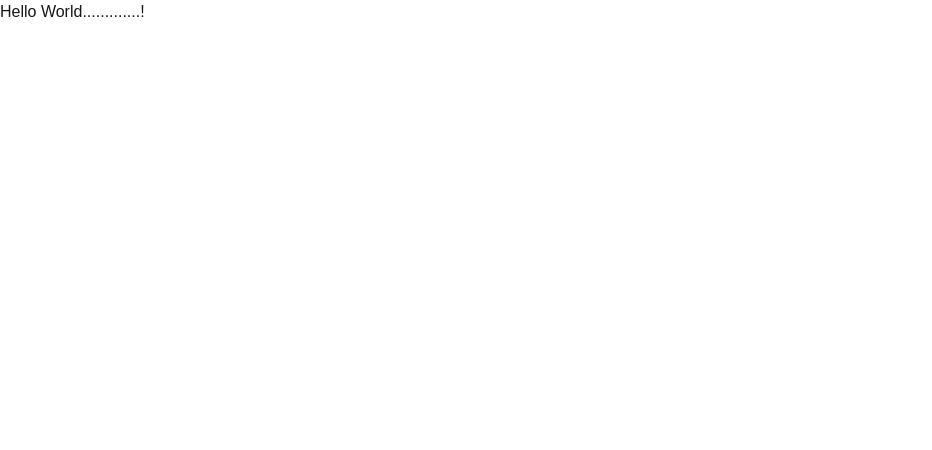
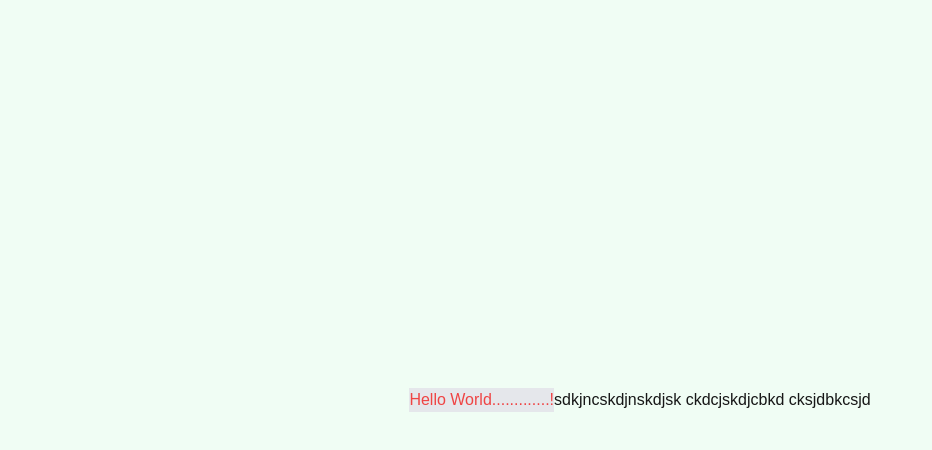
Before and after one commit to BilalRifay/github_action_demo, a Next.js app: page / in a window 1280 px wide. Shown: the top 450 px of the page, without its empty margins (0-932 px from the left). Built offline with nearby package versions, Linux system fonts and the light colour scheme.

Commit message:
page and secret key updated

```diff
--- a/app/page.js
+++ b/app/page.js
@@ -2,10 +2,13 @@ import Image from "next/image";
 
 export default function Home() {
   return (
-   <div>
-    <h2>
+   <div className="flex items-center justify-center w-full h-screen bg-green-50 ">
+    <h2 className='text-red-500 bg-gray-200'>
       Hello World.............!
     </h2>
+    <p>
+      sdkjncskdjnskdjsk ckdcjskdjcbkd cksjdbkcsjd
+    </p>
    </div>
   );
 }
```
